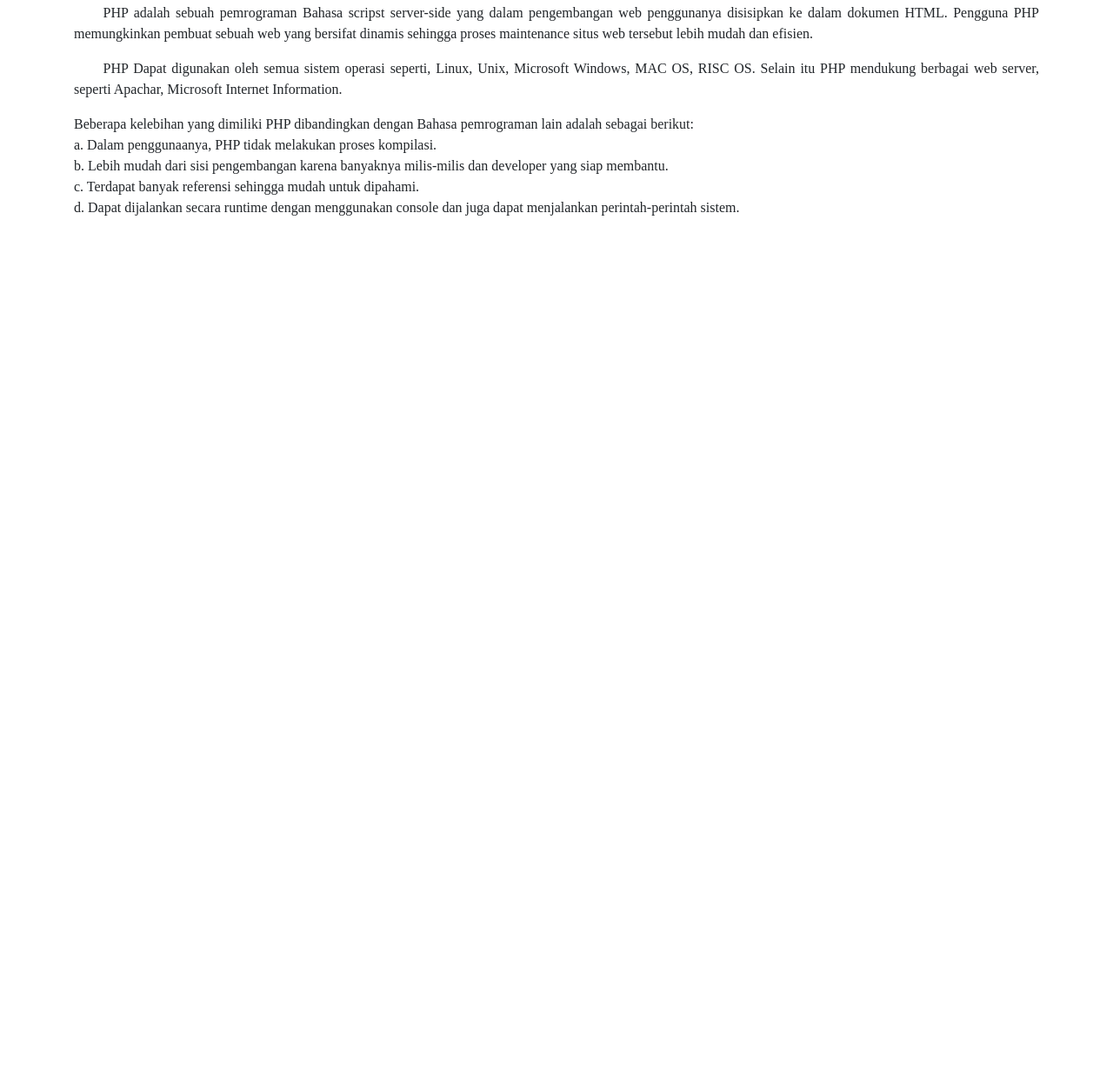
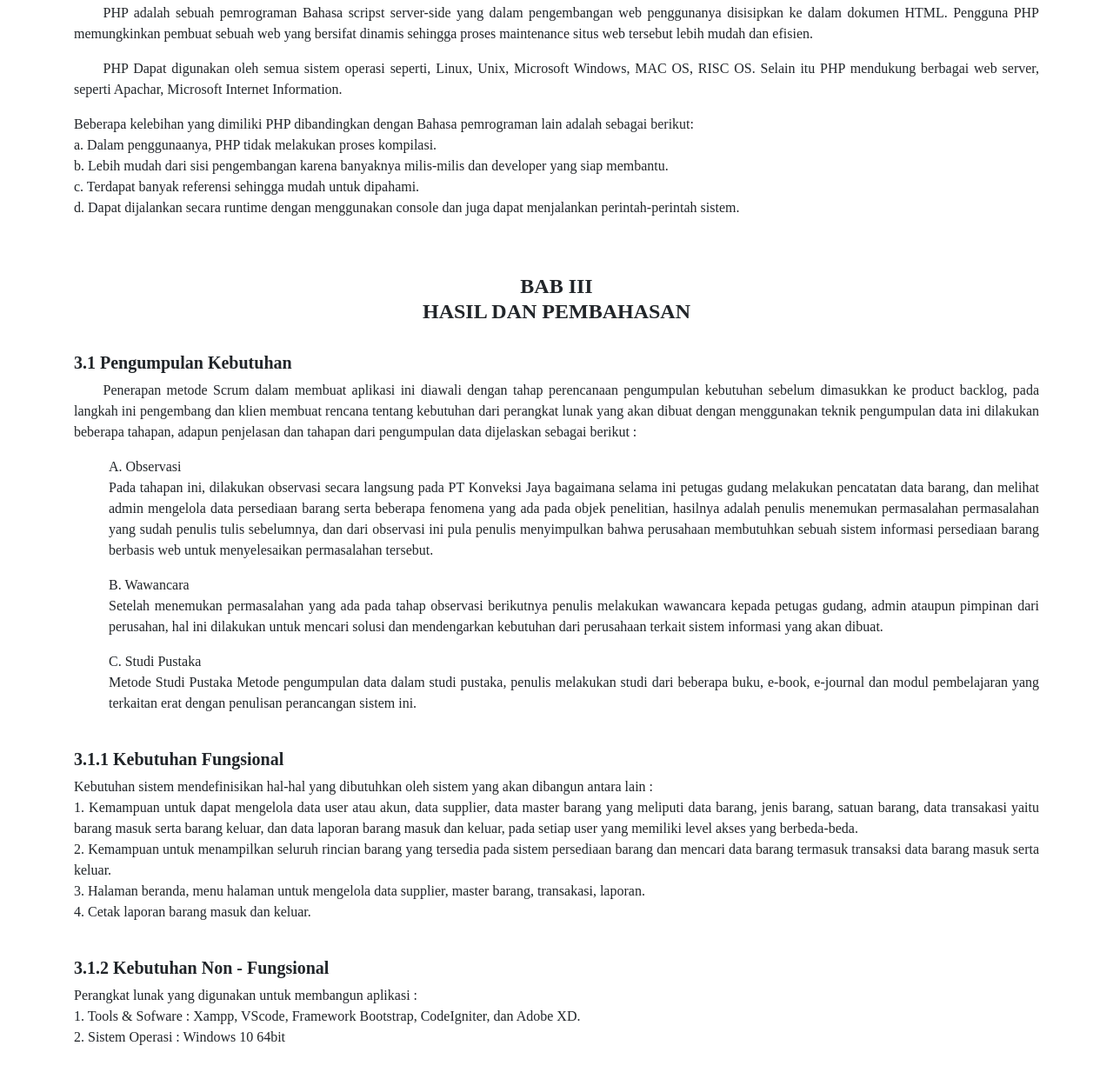
Before and after one commit to ZUKSKY/MDPL_Kelompok7_Scrum, a plain HTML site: page studikasus.html in a window 1280 px wide. Shown: the part 5240-6481 px from the top of the page at 87% size. Before the commit the page ends 5555 px from the top, so only its background shows below. Drawn offline with nearby package versions, Linux system fonts and the light colour scheme.

Commit message:
Bab 3 sampai non fungsional

```diff
--- a/studikasus.html
+++ b/studikasus.html
@@ -211,6 +211,50 @@
 
       <br>
 
+      <!-- Bab - 3 -->
+      <h4 class="text-center"><b>BAB III<br>HASIL DAN PEMBAHASAN</b></h4><br>
+      <!--Planning (Perencanaan)-->
+      <h5><b>3.1 Pengumpulan Kebutuhan</b></h5>
+      <div class="text-justify">
+        <p style="text-indent: 0.35in;">Penerapan metode Scrum dalam membuat aplikasi ini diawali dengan tahap perencanaan pengumpulan kebutuhan sebelum dimasukkan ke product backlog, pada langkah ini pengembang dan klien membuat rencana tentang kebutuhan dari perangkat lunak yang akan dibuat dengan menggunakan teknik pengumpulan data ini dilakukan beberapa tahapan, adapun penjelasan dan tahapan dari pengumpulan data dijelaskan sebagai berikut :<br>
+
+        <ol>A.	Observasi<br>
+          Pada tahapan ini, dilakukan observasi secara langsung pada PT Konveksi Jaya bagaimana selama ini petugas gudang melakukan pencatatan data barang, dan melihat admin mengelola data persediaan barang  serta beberapa fenomena yang ada pada objek penelitian, hasilnya adalah penulis menemukan permasalahan permasalahan yang sudah penulis tulis sebelumnya, dan dari observasi ini pula penulis menyimpulkan bahwa perusahaan membutuhkan sebuah sistem informasi persediaan barang berbasis web untuk menyelesaikan permasalahan tersebut.</ol>
+        <ol>B.	Wawancara<br>
+          Setelah menemukan permasalahan yang ada pada tahap observasi berikutnya penulis melakukan wawancara kepada petugas gudang, admin ataupun pimpinan dari perusahan, hal ini dilakukan untuk mencari solusi dan mendengarkan kebutuhan dari perusahaan terkait sistem informasi yang akan dibuat.</ol>
+
+        <ol>C.	Studi Pustaka <br>
+          Metode Studi Pustaka Metode pengumpulan data dalam studi pustaka, penulis melakukan studi dari beberapa buku, e-book, e-journal dan modul pembelajaran yang terkaitan erat dengan penulisan perancangan sistem ini.</ol>
+        </p>
+      </div>
+
+      <br>
+
+      <!-- 3.1.1	Kebutuhan Fungsional -->
+      <h5><b>3.1.1	Kebutuhan Fungsional</b></h5>
+      <div class="text-justify">
+        <p>Kebutuhan sistem mendefinisikan hal-hal yang dibutuhkan oleh sistem yang akan dibangun antara lain :<br>
+          1.	Kemampuan untuk dapat mengelola data user atau akun, data supplier, data master barang yang meliputi data barang, jenis barang, satuan barang, data transakasi yaitu barang masuk serta barang keluar, dan data laporan barang masuk dan keluar, pada setiap user yang memiliki level akses yang berbeda-beda.<br>
+          2.	Kemampuan untuk menampilkan seluruh rincian barang yang tersedia pada sistem persediaan barang dan mencari data barang termasuk transaksi data barang masuk serta keluar.<br>
+          3.	Halaman beranda, menu halaman untuk mengelola data supplier, master barang, transakasi, laporan.<br>
+          4.	Cetak laporan barang masuk dan keluar.
+        </p>
+      </div>
+
+      <br>
+
+      <!-- 3.1.2	Kebutuhan Non Fungsional -->
+      <h5><b>3.1.2	Kebutuhan Non - Fungsional</b></h5>
+      <div class="text-justify">
+        <p>Perangkat lunak yang digunakan untuk membangun aplikasi : <br>
+          1.	Tools & Sofware : Xampp, VScode, Framework Bootstrap, CodeIgniter, dan Adobe XD.<br>
+          2.	Sistem Operasi  : Windows 10 64bit
+        </p>
+      </div>
+
+      <br>
+
+
 
     </div>
 
```
